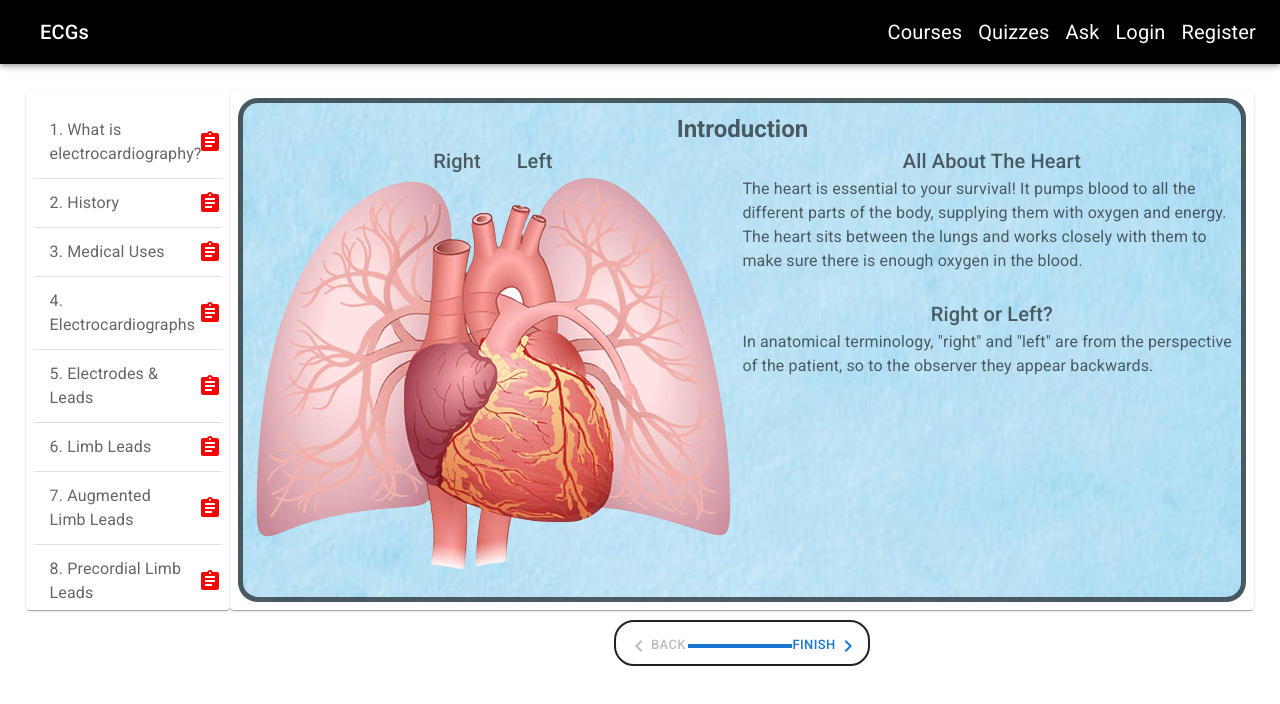
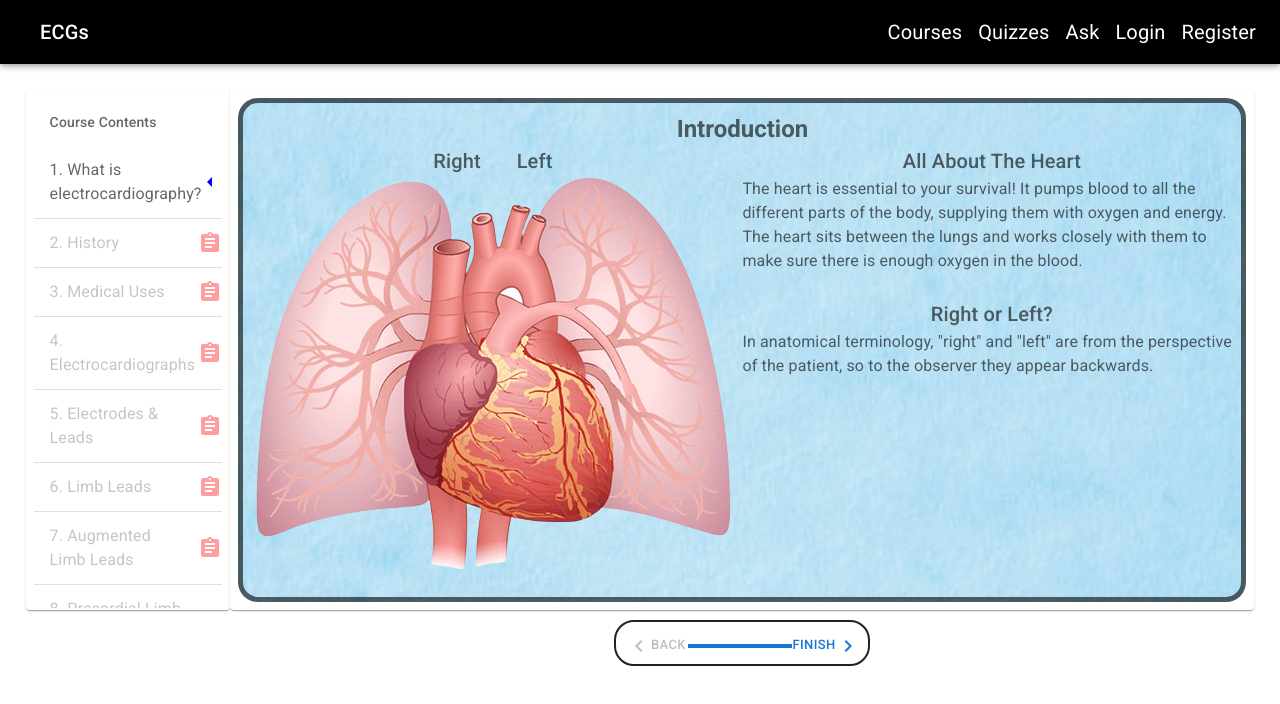
Before and after one commit to jackgibson1/ecg-frontend, a React (Create React App) app: page /courses/introduction in a window 1280 px wide. Shown: the top 704 px of the page. Built offline with nearby package versions, Linux system fonts and the light colour scheme.

Commit message:
green tick showing on completed sections

```diff
--- a/src/components/courses/course-components/CourseContentsList.jsx
+++ b/src/components/courses/course-components/CourseContentsList.jsx
@@ -3,38 +3,48 @@ import List from '@mui/material/List';
 import ListItem from '@mui/material/ListItem';
 import ListItemButton from '@mui/material/ListItemButton';
 import ListItemText from '@mui/material/ListItemText';
+import ListSubheader from '@mui/material/ListSubheader';
 import Divider from '@mui/material/Divider';
 import AssignmentIcon from '@mui/icons-material/Assignment';
 import CheckCircleIcon from '@mui/icons-material/CheckCircle';
+import ArrowLeftIcon from '@mui/icons-material/ArrowLeft';
 
 export default function CourseContentsList(props) {
   // eslint-disable-next-line react/prop-types
-  const { sections, activeSection } = props;
+  const { sections, activeSection, completedSection } = props;
+
+  function getIcon(index) {
+    if (activeSection === index) {
+      return <ArrowLeftIcon style={{ fill: 'blue' }} />;
+    } if (completedSection >= index) {
+      return <CheckCircleIcon style={{ fill: 'green' }} />;
+    } if (completedSection < index) {
+      return <AssignmentIcon style={{ fill: 'red' }} />;
+    }
+    return null;
+  }
 
   return (
     <nav aria-label="main mailbox folders">
-      <List sx={{
+      <List
+        sx={{
           width: '100%',
           maxHeight: 510,
           maxWidth: 360,
           position: 'relative',
           overflow: 'auto',
-        '& ul': { padding: 2 },
+          '& ul': { padding: 0 },
         }}
+        subheader={<ListSubheader align="left">Course Contents</ListSubheader>}
       >
         {/* eslint-disable-next-line react/prop-types */}
         {sections.map((section, index) => (
           <>
-            <ListItem key={Math.random()} disablePadding>
+            <ListItem disabled={activeSection < index} key={Math.random()} disablePadding>
               <ListItemButton>
                 <ListItemText primary={section} />
               </ListItemButton>
-              {activeSection > index
-                ? <CheckCircleIcon style={{ fill: 'green' }} />
-                : (
-                  <AssignmentIcon style={{ fill: 'red' }} />
-
-                )}
+              {getIcon(index)}
 
             </ListItem>
             <Divider />
--- a/src/components/courses/course-components/CourseLayout.jsx
+++ b/src/components/courses/course-components/CourseLayout.jsx
@@ -33,9 +33,19 @@ export default function CourseLayout(props) {
   const course = courseDetails.find((cse) => cse.path === pathname);
 
   const [activeSection, setActiveSection] = React.useState(0);
+  const [completedSection, setCompletedSection] = React.useState(0);
 
   const handleNext = () => {
+    if (activeSection === course.components.length - 1) {
+      // eslint-disable-next-line react/prop-types
+      props.history.push('/courses');
+      return;
+    }
     setActiveSection((prevActiveSection) => prevActiveSection + 1);
+
+    if (activeSection >= completedSection) {
+      setCompletedSection(activeSection);
+    }
   };
 
   const handleBack = () => {
@@ -46,7 +56,11 @@ export default function CourseLayout(props) {
     <Grid sx={{ paddingTop: '2%', paddingLeft: '2%', paddingRight: '2%' }} container justifyContent="center">
       <Grid item xs={2}>
         <Item>
-          <CourseContentsList sections={course.sections} activeSection={activeSection} />
+          <CourseContentsList
+            sections={course.sections}
+            activeSection={activeSection}
+            completedSection={completedSection}
+          />
         </Item>
       </Grid>
       <Grid item xs={10}>
```
Lines whose indentation alone changed are shown as unchanged.
